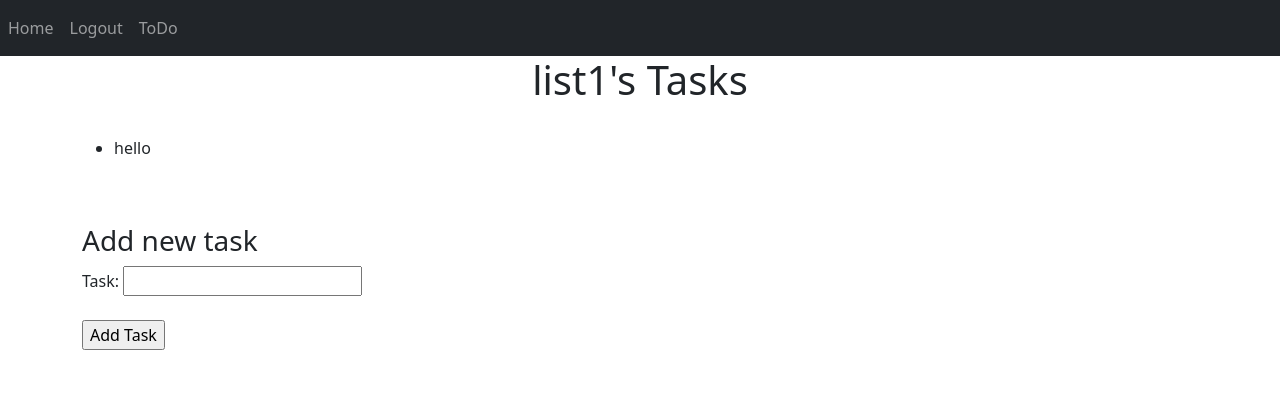
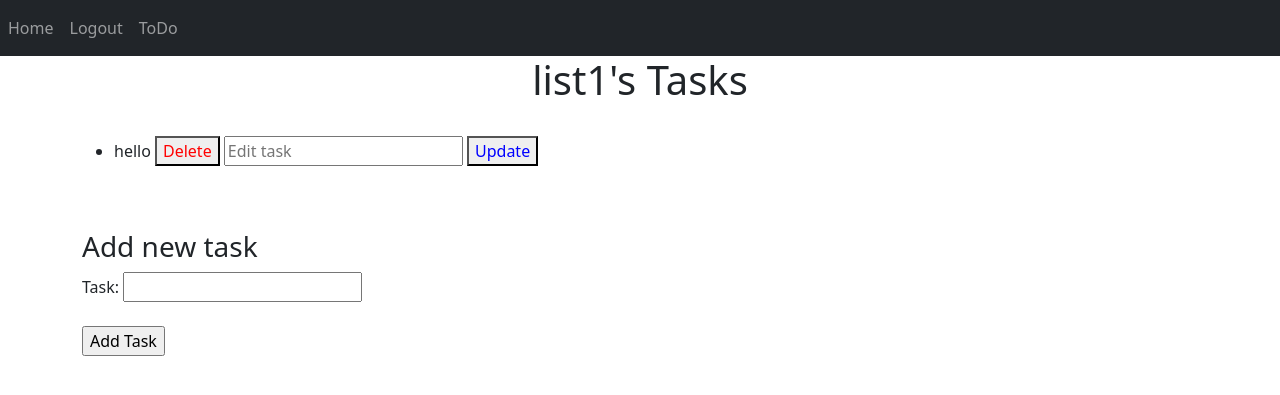
Before and after one commit to Hachimmia/MindMe, a Flask app: page /todo/2 in a window 1280 px wide. Shown: the top 395 px of the page. Run offline with Flask 3, Linux system fonts and the light colour scheme; a user stored in the database is signed in; some libraries are stand-ins or nearby versions.

Commit message:
add delete and update button in lists and tasks

```diff
--- a/templates/tasks.html
+++ b/templates/tasks.html
@@ -7,7 +7,16 @@
 <br>
 <ul>
    {% for task in list.task %}
-        <li>{{ task.task }}</li>
+        <li>
+            {{ task.task }}
+            <form action="/delete-task/{{ task.id }}" method="POST" style="display:inline;">
+                <button type="submit" style="color: red;">Delete</button>
+            </form>
+            <form action="/update-task/{{ task.id }}" method="POST" style="display:inline;">
+                <input type="text" name="new_task_content" placeholder="Edit task" required>
+                <button type="submit" style="color: blue;">Update</button>
+            </form>
+        </li>
     {% endfor %}
 </ul>
 <br>
--- a/views.py
+++ b/views.py
@@ -66,7 +66,42 @@ def todo():
 
     return render_template("todo.html", user=current_user)
 
-#retrieve and add lists
+#delete list
+@views.route('/delete-list/<list_id>', methods=['POST'])
+@login_required
+def delete_list(list_id):
+    list_ = List.query.get(list_id)
+    if list_ and list_.user_id == current_user.id:  # Verify the list belongs to the current user
+        # Optionally delete tasks associated with the list
+        Task.query.filter_by(list_id=list_.id).delete()
+        db.session.delete(list_)
+        db.session.commit()
+        flash('List deleted!', category='success')
+    else:
+        flash('List not found or unauthorized action!', category='error')
+
+    return redirect(url_for('views.todo'))
+
+#update list
+@views.route('/update-list/<list_id>', methods=['POST'])
+@login_required
+def update_list(list_id):
+    list_ = List.query.get(list_id)
+    if list_ and list_.user_id == current_user.id:  # Verify ownership
+        new_list_name = request.form.get('new_list_name')
+        if len(new_list_name) < 1:
+            flash('List name cannot be empty!', category='error')
+        else:
+            list_.list = new_list_name
+            db.session.commit()
+            flash('List updated!', category='success')
+    else:
+        flash('List not found or unauthorized action!', category='error')
+
+    return redirect(url_for('views.todo'))
+
+
+#retrieve and add tasks
 @views.route('/todo/<list_id>', methods=['GET', 'POST'])
 @login_required
 def tasks(list_id):
@@ -87,3 +122,36 @@ def tasks(list_id):
             flash('Task added! :)')
 
     return render_template("tasks.html", user=current_user, list=list_)
+
+#delete task
+@views.route('/delete-task/<task_id>', methods=['POST'])
+@login_required
+def delete_task(task_id):
+    # Retrieve the task by ID
+    task = Task.query.get(task_id)
+    if task:
+        db.session.delete(task)
+        db.session.commit()
+        flash('Task deleted!', category='success')
+    else:
+        flash('Task not found or unauthorized action!', category='error')
+
+    return redirect(request.referrer or url_for('views.todo'))
+
+#update task
+@views.route('/update-task/<task_id>', methods=['POST'])
+@login_required
+def update_task(task_id):
+    task = Task.query.get(task_id)
+    if task:
+        new_task_content = request.form.get('new_task_content')
+        if len(new_task_content) < 1:
+            flash('Task content cannot be empty!', category='error')
+        else:
+            task.task = new_task_content
+            db.session.commit()
+            flash('Task updated!', category='success')
+    else:
+        flash('Task not found or unauthorized action!', category='error')
+
+    return redirect(request.referrer or url_for('views.todo'))
```
Also changed, not shown: templates/todo.html (+12 -1 lines), instance/database.db.
